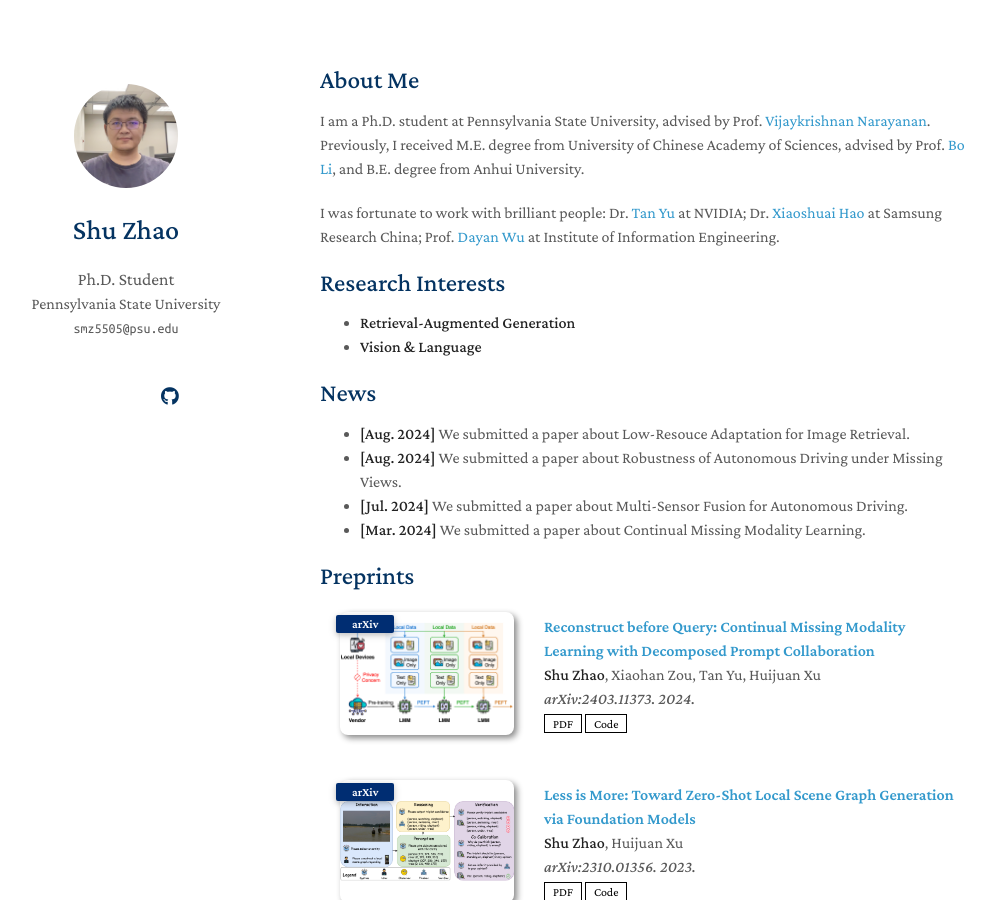
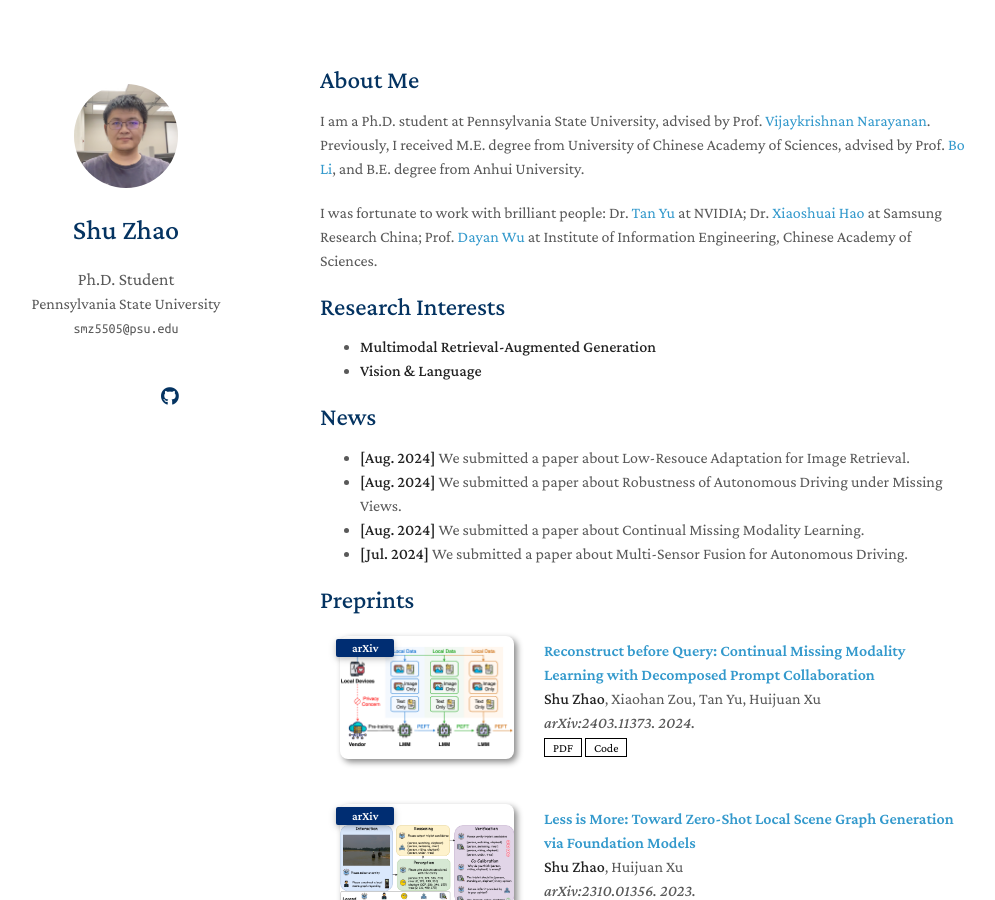
Before and after one commit to Tree-Shu-Zhao/Tree-Shu-Zhao.github.io, a Jekyll site: the page built from index.md, in a window 1280 px wide and 900 px high. Shown: the whole window, without its empty margins (150-1145 px from the left). Built offline with Jekyll 4.4.1, drawn with Linux system fonts in a browser that asks for light colours; nearby versions of some CDN libraries; a style sheet for code colours, icons or effects is not loaded; our own code applies the rules of GitHub Pages for plain Markdown files.

Commit message:
Update index.md

```diff
--- a/index.md
+++ b/index.md
@@ -6,17 +6,17 @@
 
 I am a Ph.D. student at Pennsylvania State University, advised by Prof. [Vijaykrishnan Narayanan](https://sites.psu.edu/vijaykrishnannarayanan/). Previously, I received M.E. degree from University of Chinese Academy of Sciences, advised by Prof. [Bo Li](https://scholar.google.com/citations?user=6XzLzIQAAAAJ), and B.E. degree from Anhui University.
 
-I was fortunate to work with brilliant people: Dr. [Tan Yu](https://sites.google.com/site/tanyuspersonalwebsite/) at NVIDIA; Dr. [Xiaoshuai Hao](https://scholar.google.com/citations?user=ui0lvY4AAAAJ) at Samsung Research China; Prof. [Dayan Wu](https://scholar.google.com/citations?user=O6g-IHsAAAAJ) at Institute of Information Engineering.
+I was fortunate to work with brilliant people: Dr. [Tan Yu](https://sites.google.com/site/tanyuspersonalwebsite/) at NVIDIA; Dr. [Xiaoshuai Hao](https://scholar.google.com/citations?user=ui0lvY4AAAAJ) at Samsung Research China; Prof. [Dayan Wu](https://scholar.google.com/citations?user=O6g-IHsAAAAJ) at Institute of Information Engineering, Chinese Academy of Sciences.
 
 ## Research Interests
-- **Retrieval-Augmented Generation**
+- **Multimodal Retrieval-Augmented Generation**
 - **Vision & Language**
 
 ## News
 - **[Aug. 2024]** We submitted a paper about Low-Resouce Adaptation for Image Retrieval.
 - **[Aug. 2024]** We submitted a paper about Robustness of Autonomous Driving under Missing Views.
+- **[Aug. 2024]** We submitted a paper about Continual Missing Modality Learning.
 - **[Jul. 2024]** We submitted a paper about Multi-Sensor Fusion for Autonomous Driving.
-- **[Mar. 2024]** We submitted a paper about Continual Missing Modality Learning.
 
 {% include_relative _includes/publications.md %}
 
```
